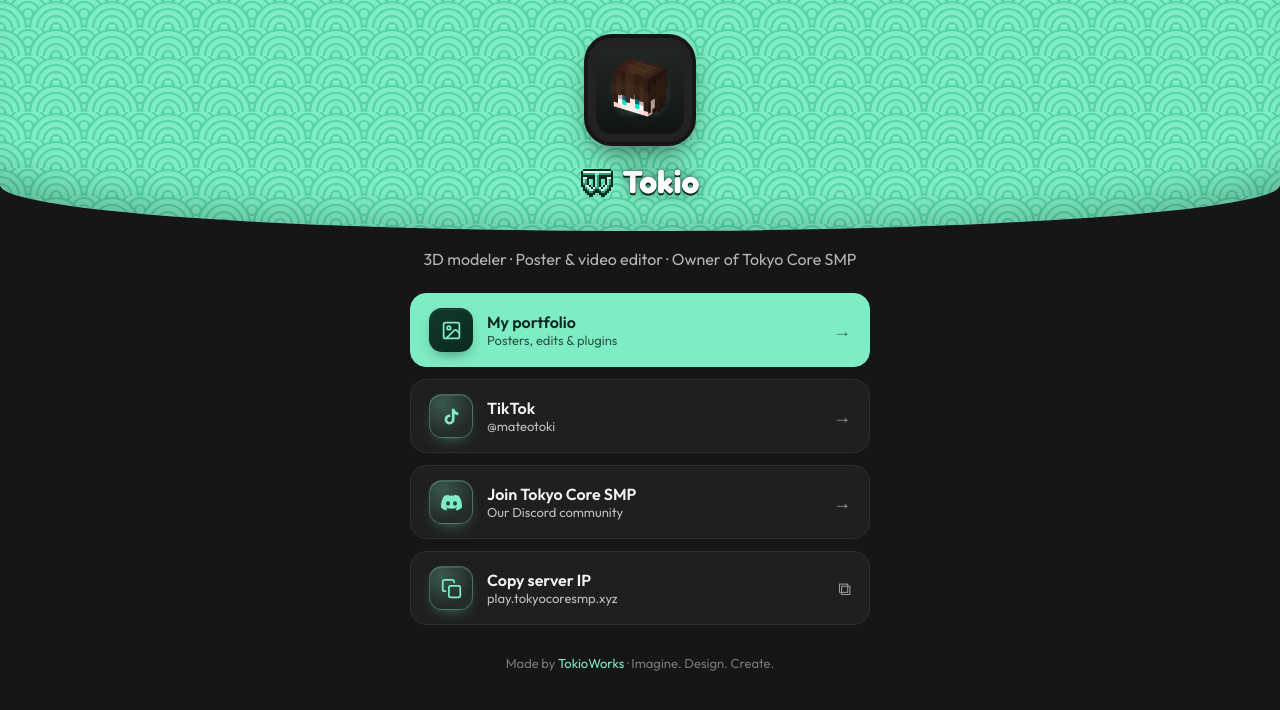
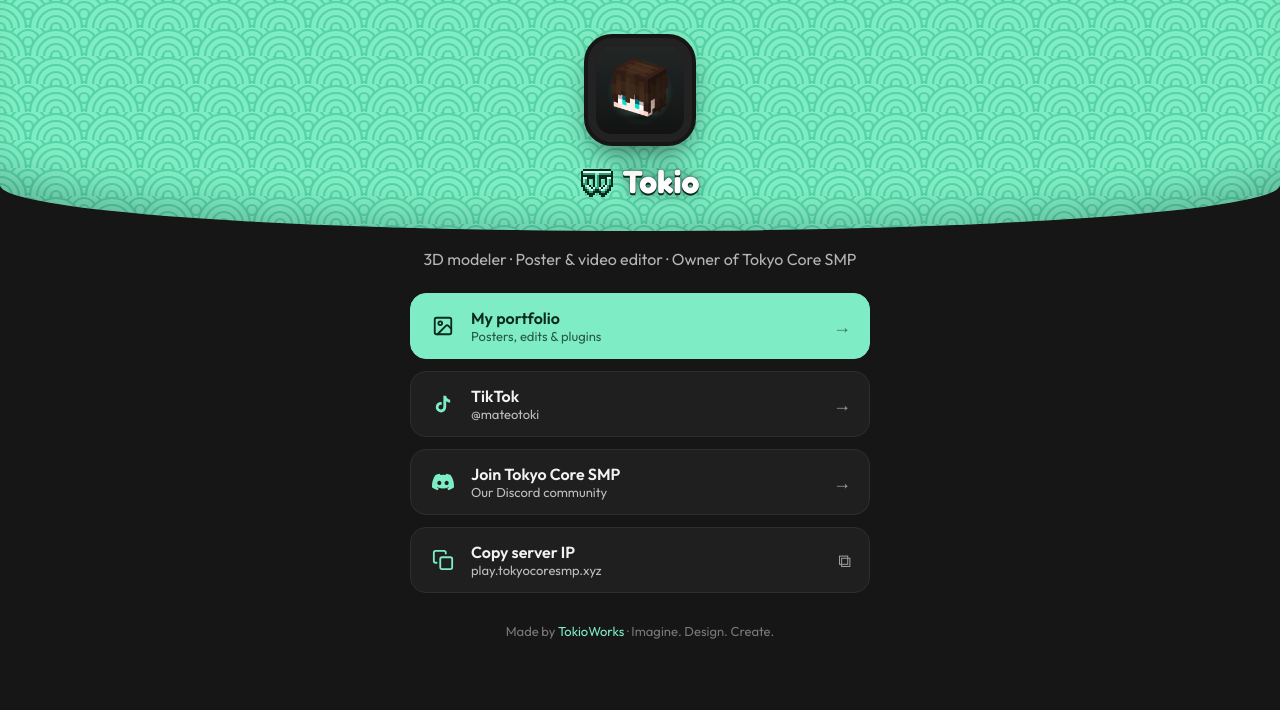
Before and after one commit to toki3D/toki3d.github.io, a plain HTML site: page links/index.html in a window 1280 px wide. Drawn offline with Linux system fonts and the light colour scheme.

Commit message:
Links page: minimalist icons
Co-Authored-By: Claude Opus 5.5 <noreply@anthropic.com>

```diff
--- a/links/index.html
+++ b/links/index.html
@@ -29,10 +29,10 @@
   .btn { display: flex; align-items: center; gap: 14px; width: 100%; padding: 14px 18px; border-radius: 16px; border: 1px solid #2e2e2e; background: #1f1f1f; color: inherit; text-decoration: none; font: inherit; text-align: left; transition: transform .2s, border-color .2s, background .2s; }
   .btn:hover { transform: translateY(-2px); border-color: var(--mint); }
   .btn.main { background: var(--mint); color: var(--ink); border-color: var(--mint); }
-  .ic { width: 44px; height: 44px; flex-shrink: 0; border-radius: 13px; display: grid; place-items: center; color: var(--mint); background: radial-gradient(circle at 30% 20%, rgba(126,236,196,.28), rgba(126,236,196,.06) 70%); border: 1px solid rgba(126,236,196,.32); box-shadow: inset 0 1px 0 rgba(255,255,255,.12), 0 6px 16px -8px rgba(126,236,196,.55); transition: transform .25s; }
-  .ic svg { width: 21px; height: 21px; }
+  .ic { width: 28px; height: 28px; flex-shrink: 0; display: grid; place-items: center; color: var(--mint); transition: transform .25s; }
+  .ic svg { width: 22px; height: 22px; }
   .btn:hover .ic { transform: scale(1.08) rotate(-4deg); }
-  .btn.main .ic { color: var(--mint); background: linear-gradient(145deg, #12382b, #0b2a1f); border-color: rgba(11,42,31,.6); box-shadow: inset 0 1px 0 rgba(255,255,255,.1), 0 6px 14px -6px rgba(11,42,31,.6); }
+  .btn.main .ic { color: var(--ink); }
   .btn > div { min-width: 0; }
   .btn b, .btn span { overflow: hidden; text-overflow: ellipsis; white-space: nowrap; }
   .btn b { display: block; font-size: 16px; }
```
